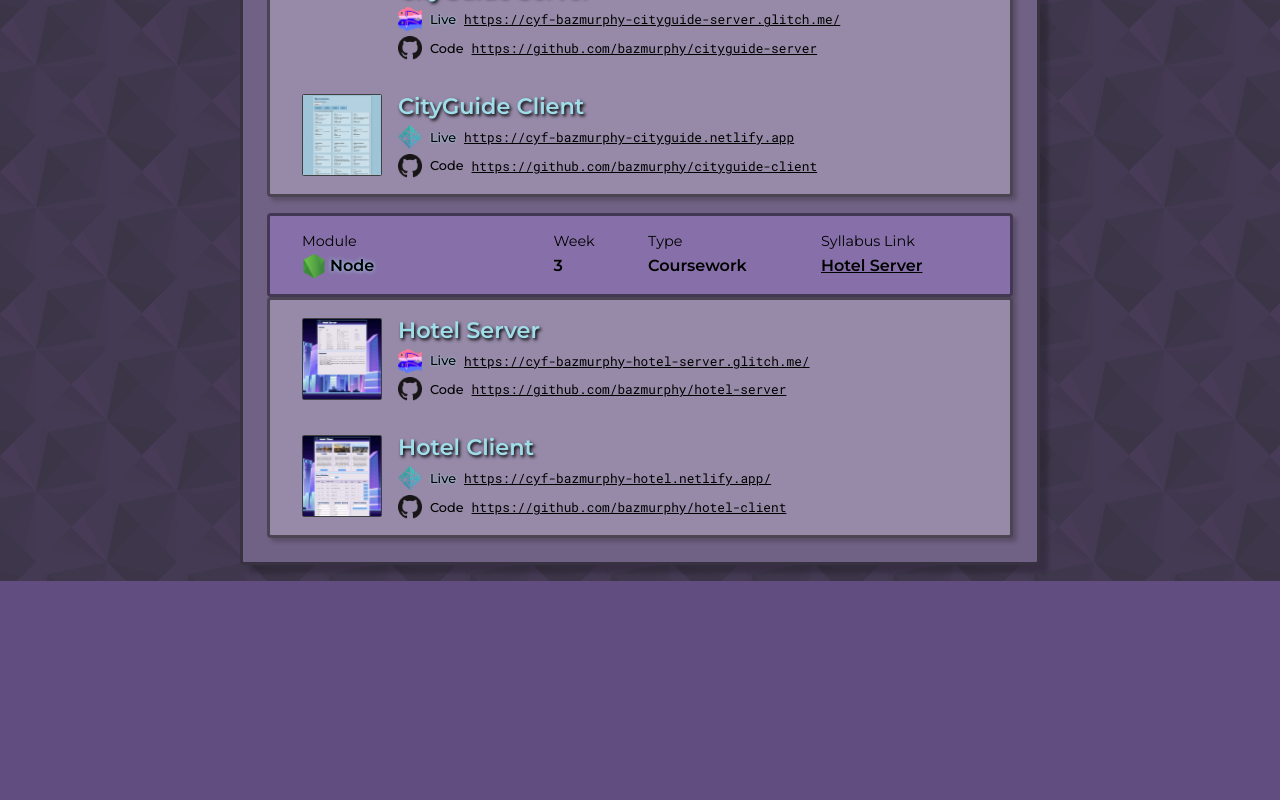
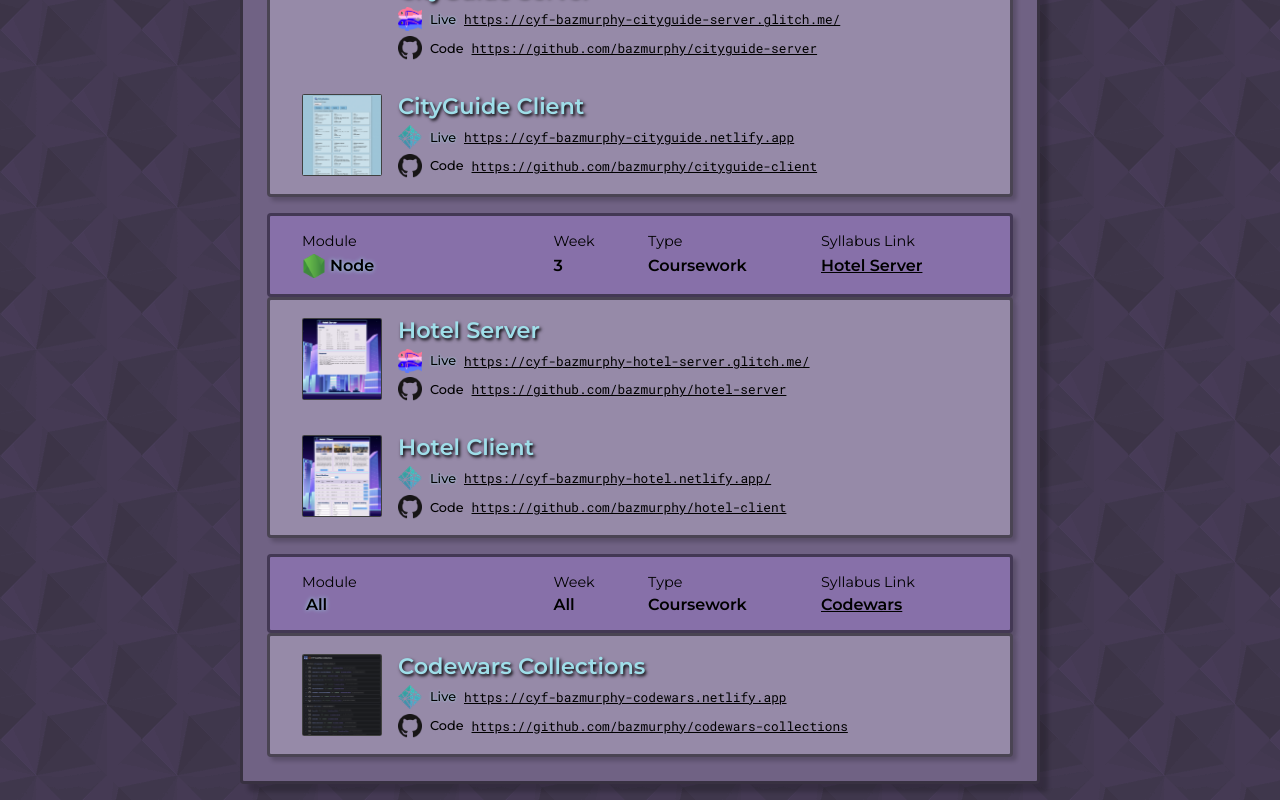
Before and after one commit to bazmurphy/projects-list, a React (Create React App) app: page / in a window 1280 px wide. Shown: the part 6219-7019 px from the top of the page. Before the commit the page ends 6800 px from the top, so only its background shows below. Built offline with nearby package versions, Linux system fonts and the light colour scheme.

Commit message:
added codewars

```diff
--- a/src/ProjectList.js
+++ b/src/ProjectList.js
@@ -783,6 +783,32 @@ const ProjectList = () => {
                     />
                 </div>
             </div>
+            <div className="project-container">
+                <ProjectHeader
+                    moduleName="All"
+                    moduleNameImageClass=""
+                    moduleNameImageSrc=""
+                    moduleNameImageAlt=""
+                    classWorkOrCourseWork="Coursework"
+                    weekNumber="All"
+                    syllabusLink="https://docs.codeyourfuture.io/Leaders/running-the-course/codewars"
+                    projectName="Codewars"
+                />
+                <div className="project-body-wrapper">
+                    <ProjectBody
+                    finishedProjectImage="./website-screenshots/codewars.png"
+                        finishedProjectName="Codewars Collections"
+                        finishedProjectLinkLive="https://cyf-bazmurphy-codewars.netlify.app"
+                        finishedProjectLinkLiveImageClass="netlify"
+                        finishedProjectLinkLiveImageSrc="./netlify.png"
+                        finishedProjectLinkLiveImageAlt="Netlify Logo"
+                        finishedProjectLinkCode="https://github.com/bazmurphy/codewars-collections"
+                        finishedProjectLinkCodeImageClass="github"
+                        finishedProjectLinkCodeImageSrc="./github-dark.png"
+                        finishedProjectLinkCodeImageAlt="GitHub Logo"
+                    />
+                </div>
+            </div>
 
         </div>
     );
```
Also changed, not shown: public/postgresql.png (added), public/website-screenshots/codewars.png (added).
